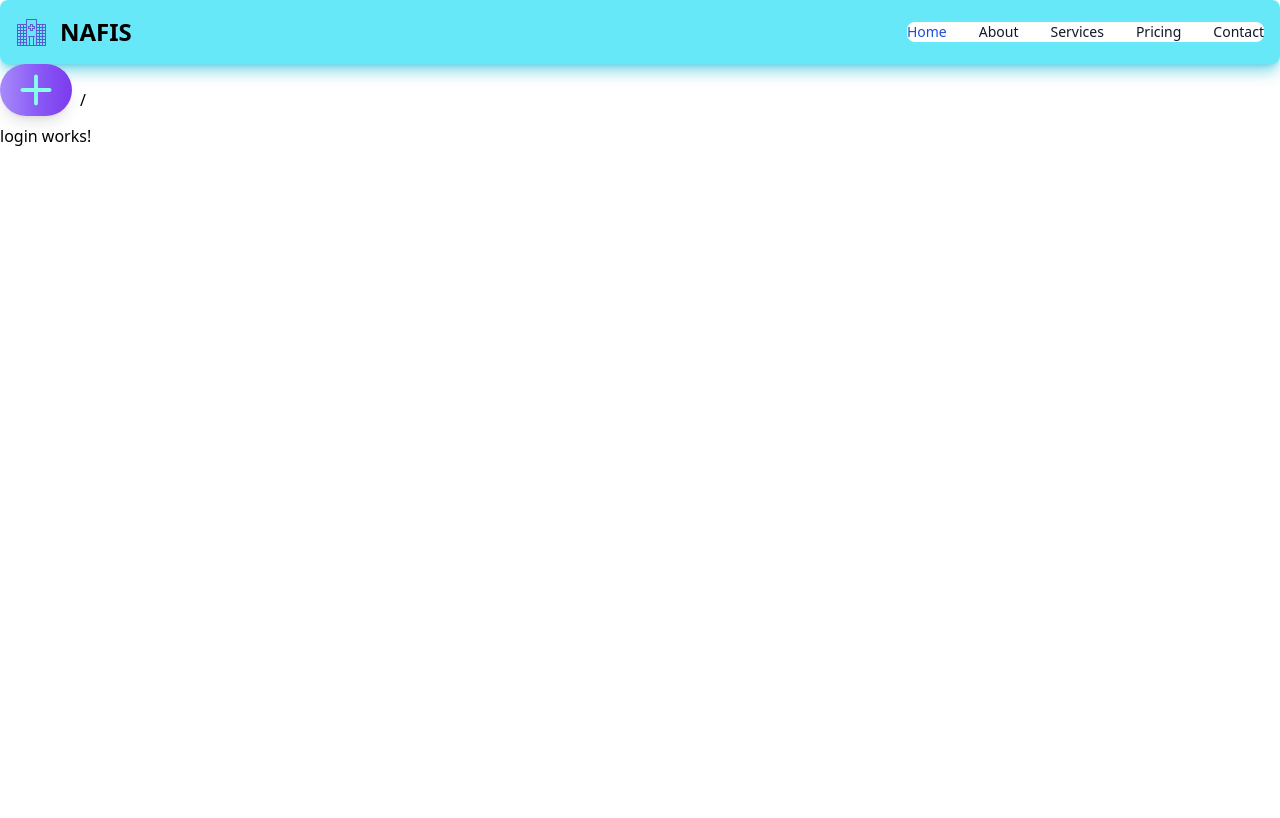
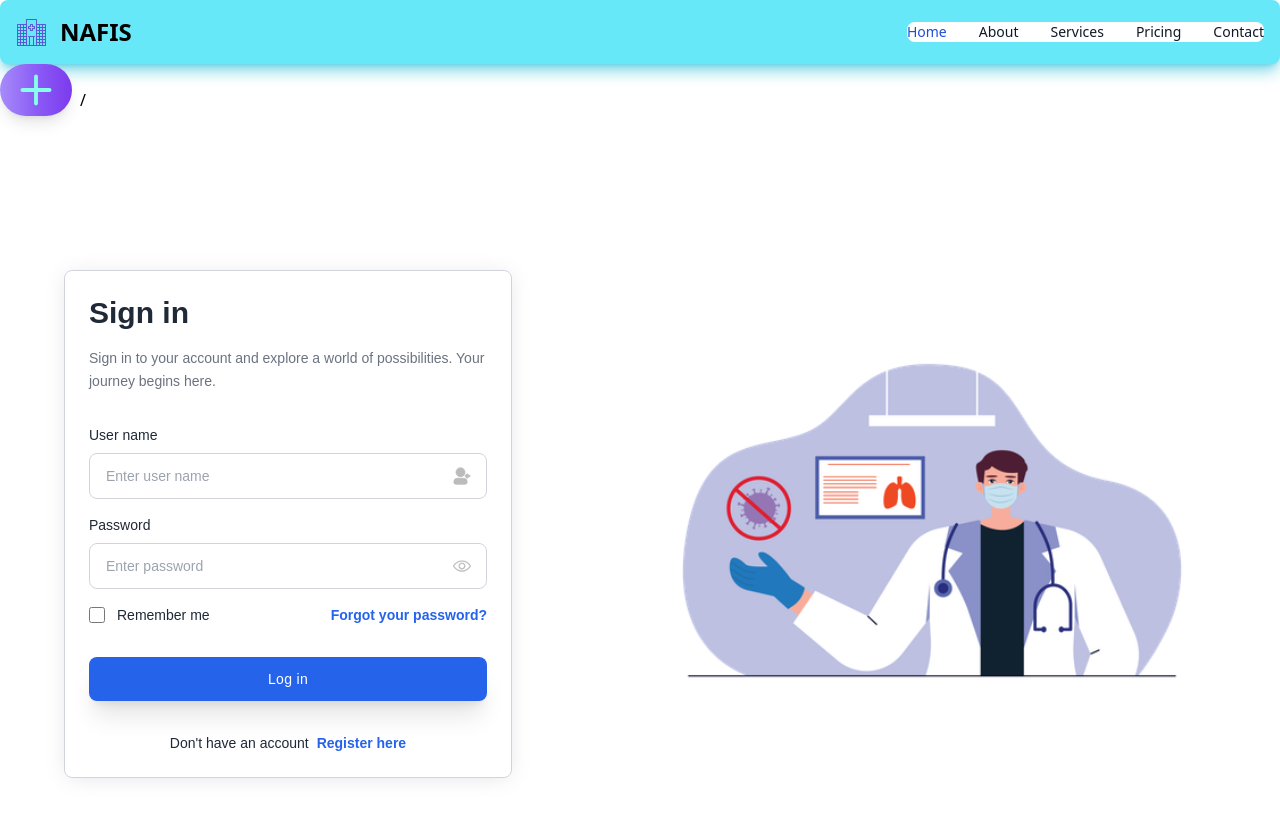
Before and after one commit to Riadh-Ibrahim/Nafis, an Angular app in the folder frontend/nafis-frontend-app/: page /login in a window 1280 px wide. Shown: the top 818 px of the page. Built offline with nearby package versions, Linux system fonts and the light colour scheme.

Commit message:
:construction: login page trial

```diff
--- a/frontend/nafis-frontend-app/src/app/features/login/login.component.html
+++ b/frontend/nafis-frontend-app/src/app/features/login/login.component.html
@@ -1 +1,60 @@
-<p>login works!</p>
+<div class="font-[sans-serif]">
+      <div class="min-h-screen flex fle-col items-center justify-center py-6 px-4 ">
+        <div class="grid md:grid-cols-2 items-center gap-4 max-w-6xl w-full ">
+          <div class="border border-gray-300 rounded-lg p-6 max-w-md shadow-[0_2px_22px_-4px_rgba(93,96,127,0.2)] max-md:mx-auto ">
+            <form class="space-y-4 ">
+              <div class="mb-8">
+                <h3 class="text-gray-800 text-3xl font-extrabold">Sign in</h3>
+                <p class="text-gray-500 text-sm mt-4 leading-relaxed">Sign in to your account and explore a world of possibilities. Your journey begins here.</p>
+              </div>
+
+              <div>
+                <label class="text-gray-800 text-sm mb-2 block">User name</label>
+                <div class="relative flex items-center">
+                  <input name="username" type="text" required class="w-full text-sm text-gray-800 border border-gray-300 px-4 py-3 rounded-lg outline-blue-600" placeholder="Enter user name" />
+                  <svg xmlns="http://www.w3.org/2000/svg" fill="#bbb" stroke="#bbb" class="w-[18px] h-[18px] absolute right-4" viewBox="0 0 24 24">
+                    <circle cx="10" cy="7" r="6" data-original="#000000"></circle>
+                    <path d="M14 15H6a5 5 0 0 0-5 5 3 3 0 0 0 3 3h12a3 3 0 0 0 3-3 5 5 0 0 0-5-5zm8-4h-2.59l.3-.29a1 1 0 0 0-1.42-1.42l-2 2a1 1 0 0 0 0 1.42l2 2a1 1 0 0 0 1.42 0 1 1 0 0 0 0-1.42l-.3-.29H22a1 1 0 0 0 0-2z" data-original="#000000"></path>
+                  </svg>
+                </div>
+              </div>
+              <div>
+                <label class="text-gray-800 text-sm mb-2 block">Password</label>
+                <div class="relative flex items-center">
+                  <input name="password" type="password" required class="w-full text-sm text-gray-800 border border-gray-300 px-4 py-3 rounded-lg outline-blue-600" placeholder="Enter password" />
+                  <svg xmlns="http://www.w3.org/2000/svg" fill="#bbb" stroke="#bbb" class="w-[18px] h-[18px] absolute right-4 cursor-pointer" viewBox="0 0 128 128">
+                    <path d="M64 104C22.127 104 1.367 67.496.504 65.943a4 4 0 0 1 0-3.887C1.367 60.504 22.127 24 64 24s62.633 36.504 63.496 38.057a4 4 0 0 1 0 3.887C126.633 67.496 105.873 104 64 104zM8.707 63.994C13.465 71.205 32.146 96 64 96c31.955 0 50.553-24.775 55.293-31.994C114.535 56.795 95.854 32 64 32 32.045 32 13.447 56.775 8.707 63.994zM64 88c-13.234 0-24-10.766-24-24s10.766-24 24-24 24 10.766 24 24-10.766 24-24 24zm0-40c-8.822 0-16 7.178-16 16s7.178 16 16 16 16-7.178 16-16-7.178-16-16-16z" data-original="#000000"></path>
+                  </svg>
+                </div>
+              </div>
+
+              <div class="flex flex-wrap items-center justify-between gap-4">
+                <div class="flex items-center">
+                  <input id="remember-me" name="remember-me" type="checkbox" class="h-4 w-4 shrink-0 text-blue-600 focus:ring-blue-500 border-gray-300 rounded" />
+                  <label for="remember-me" class="ml-3 block text-sm text-gray-800">
+                    Remember me
+                  </label>
+                </div>
+
+                <div class="text-sm">
+                  <a href="jajvascript:void(0);" class="text-blue-600 hover:underline font-semibold">
+                    Forgot your password?
+                  </a>
+                </div>
+              </div>
+
+              <div class="!mt-8">
+                <button type="button" class="w-full shadow-xl py-3 px-4 text-sm tracking-wide rounded-lg text-white bg-blue-600 hover:bg-blue-700 focus:outline-none">
+                  Log in
+                </button>
+              </div>
+
+              <p class="text-sm !mt-8 text-center text-gray-800">Don't have an account <a href="javascript:void(0);" class="text-blue-600 font-semibold hover:underline ml-1 whitespace-nowrap">Register here</a></p>
+            </form>
+          </div>
+          <div class="lg:h-[400px] md:h-[300px] max-md:mt-8 w-full" >
+            <img src="../../../assets/doctor-explain-coronavirus.png" class="w-full h-full max-md:w-4/5 mx-auto block object-cover" alt="Dining Experience" />
+          </div>
+        </div>
+      </div>
+    </div>
--- /dev/null
+++ b/frontend/nafis-frontend-app/src/app/shared/input/input.component.html
@@ -0,0 +1,14 @@
+<form class="max-w-md mx-auto">
+  <label for="search" class="mb-2 text-sm font-medium text-gray-900 sr-only dark:text-white">
+    <ng-content></ng-content>
+  </label>
+  <div class="relative">
+        <div class="absolute inset-y-0 start-0 flex items-center ps-3 pointer-events-none">
+            <svg class="w-4 h-4 text-gray-500 dark:text-gray-400" aria-hidden="true" xmlns="http://www.w3.org/2000/svg" fill="none" viewBox="0 0 20 20">
+                <path stroke="currentColor" stroke-linecap="round" stroke-linejoin="round" stroke-width="2" d="m19 19-4-4m0-7A7 7 0 1 1 1 8a7 7 0 0 1 14 0Z"/>
+            </svg>
+        </div>
+        <input type="search" id="default-search" class="block w-full p-4 ps-10 text-sm text-gray-900 border border-gray-300 rounded-lg bg-gray-50 focus:ring-blue-500 focus:border-blue-500 dark:bg-gray-700 dark:border-gray-600 dark:placeholder-gray-400 dark:text-white dark:focus:ring-blue-500 dark:focus:border-blue-500" placeholder="Search Mockups, Logos..." required />
+        <button type="submit" class="text-white absolute end-2.5 bottom-2.5 bg-blue-700 hover:bg-blue-800 focus:ring-4 focus:outline-none focus:ring-blue-300 font-medium rounded-lg text-sm px-4 py-2 dark:bg-blue-600 dark:hover:bg-blue-700 dark:focus:ring-blue-800">Search</button>
+    </div>
+</form>
```
Also changed, not shown: frontend/nafis-frontend-app/src/app/shared/input/input.component.ts (added, +12 -0 lines), frontend/nafis-frontend-app/src/app/shared/input/input.component.scss (added), frontend/nafis-frontend-app/src/assets/doctor-explain-coronavirus.png (added), 1 other file (tests, documents, lock files or other folders).
